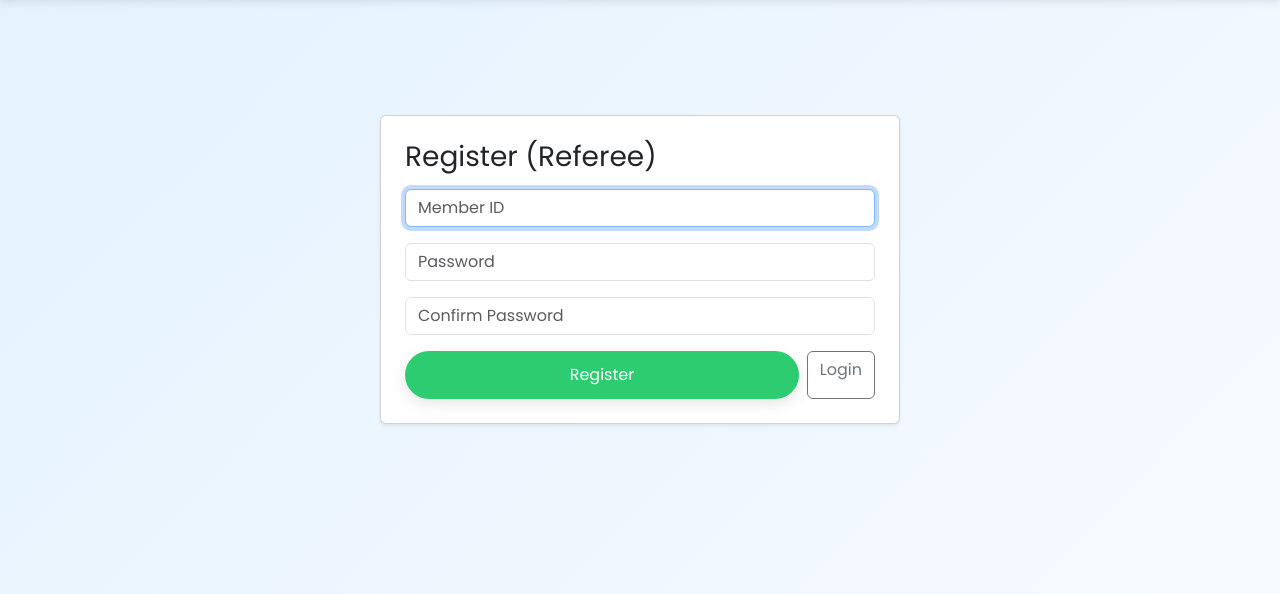
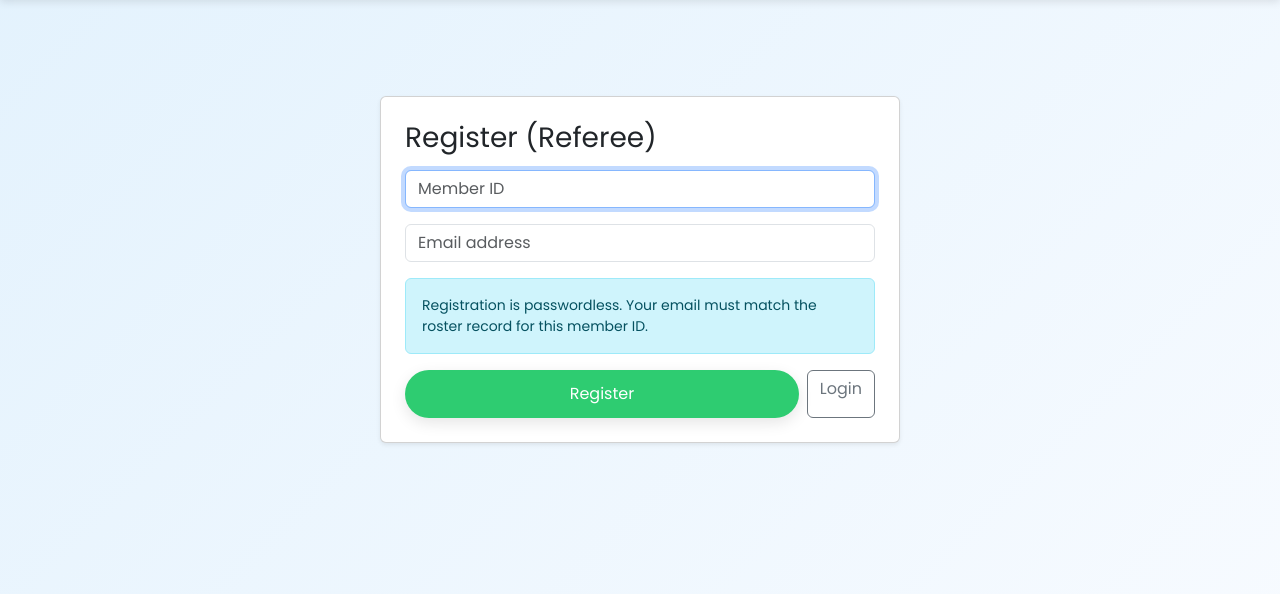
Before and after one commit to Gitpixel-debug/Swim-Meet-Officials-Manager, a Django app: page /register in a window 1280 px wide. Shown: the part 60-654 px from the top of the page. Run offline with Django 5.2, Linux system fonts and the light colour scheme; data comes from the database, SQL or seed files in the repository.

Commit message:
Update Register Form to Use Email Instead of Password

```diff
--- a/SwimMeetOfficialsManager/meets/templates/meets/register.html
+++ b/SwimMeetOfficialsManager/meets/templates/meets/register.html
@@ -18,10 +18,10 @@
                 <input class="form-control" autofocus type="text" name="member_id" placeholder="Member ID">
             </div>
             <div class="mb-3">
-                <input class="form-control" type="password" name="password" placeholder="Password">
+                <input class="form-control" type="email" name="email" placeholder="Email address" required>
             </div>
-            <div class="mb-3">
-                <input class="form-control" type="password" name="confirmation" placeholder="Confirm Password">
+            <div class="alert alert-info small mb-3">
+                Registration is passwordless. Your email must match the roster record for this member ID.
             </div>
             <div class="d-flex gap-2">
                 <input class="btn btn-custom btn-referee flex-grow-1" type="submit" value="Register">
```
